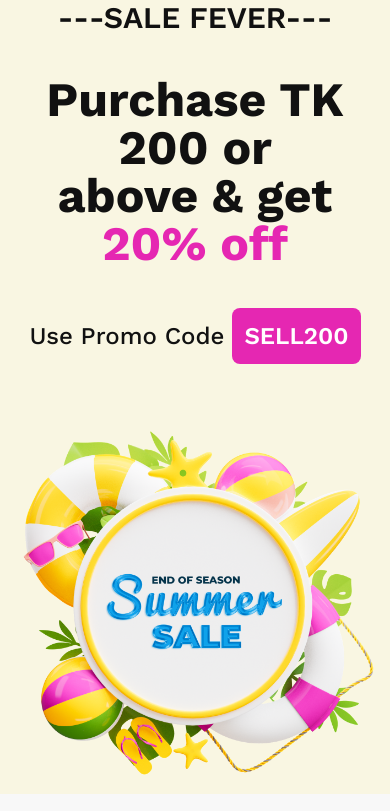
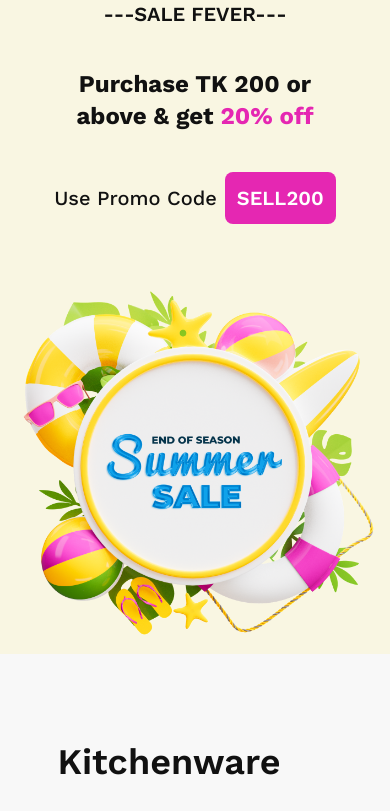
Before and after one commit to MonikaChakraborty/Summer-Sale, a website: page index.html in a window 390 px wide. Shown: the top 811 px of the page. Drawn offline with nearby package versions, Linux system fonts and the light colour scheme.

Commit message:
some responsive styles updated in header and main section

```diff
--- a/index.html
+++ b/index.html
@@ -24,15 +24,15 @@
     <!-- header section -->
     <header class="bg-[#F9F6E2]">
         <!-- header container starts -->
-        <div class="flex flex-col md:flex-row justify-center items-center max-w-screen-xl mx-auto gap-10">
+        <div class="flex flex-col lg:flex-row justify-center items-center max-w-screen-xl mx-auto gap-10">
             <div class="text-center space-y-10">
-                <h3 class="text-3xl font-semibold text-[#111]">---SALE FEVER---</h3>
-                <h1 class="text-5xl text-[#111] font-bold">Purchase TK 200 or
+                <h3 class="text-xl md:text-2xl lg:text-3xl font-semibold text-[#111]">---SALE FEVER---</h3>
+                <h1 class="text-2xl md:text-4xl lg:text-5xl text-[#111] font-bold">Purchase TK 200 or
                 <br>
                 above & get <span class="text-[#E527B2]">20% off</span></h1>
                 <div class="flex justify-center items-center gap-2">
-                    <h4 class="text-2xl text-[#111] font-normal">Use Promo Code</h4>
-                    <button class="bg-[#E527B2] text-white rounded-lg text-2xl font-semibold px-3 py-3">SELL200</button>
+                    <h4 class="text-xl lg:text-2xl text-[#111] font-normal">Use Promo Code</h4>
+                    <button class="bg-[#E527B2] text-white rounded-lg text-xl lg:text-2xl font-semibold px-3 py-3">SELL200</button>
                 </div>
             </div>
             <div>
@@ -48,7 +48,7 @@
     <main class=" bg-[#F8F8F8]">
 
       <!-- main container -->
-      <div class="flex flex-col lg:flex-row">
+      <div class="flex flex-col lg:flex-row mb-20">
 
         <div class="max-w-screen-xl mx-auto mt-12 mb-12 md:mt-16 md:mb-16 lg:mt-20 lg:mb-20">
           <!-- <section class="my-28"> -->
```
